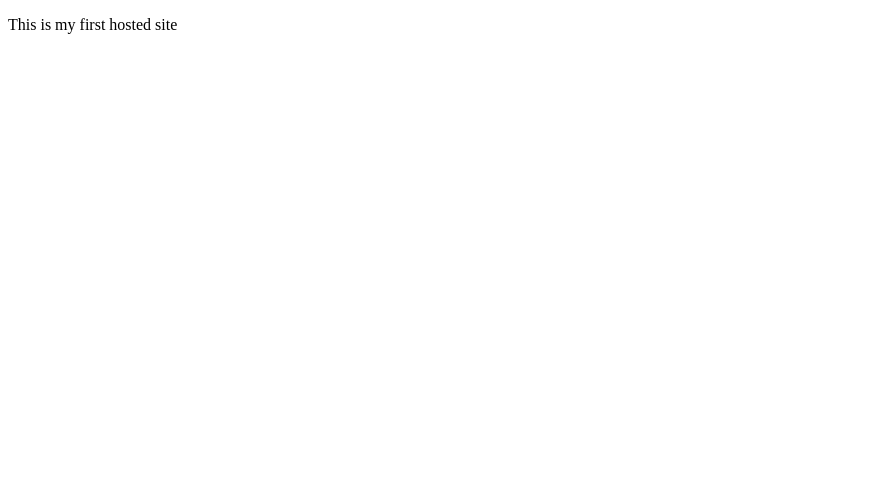
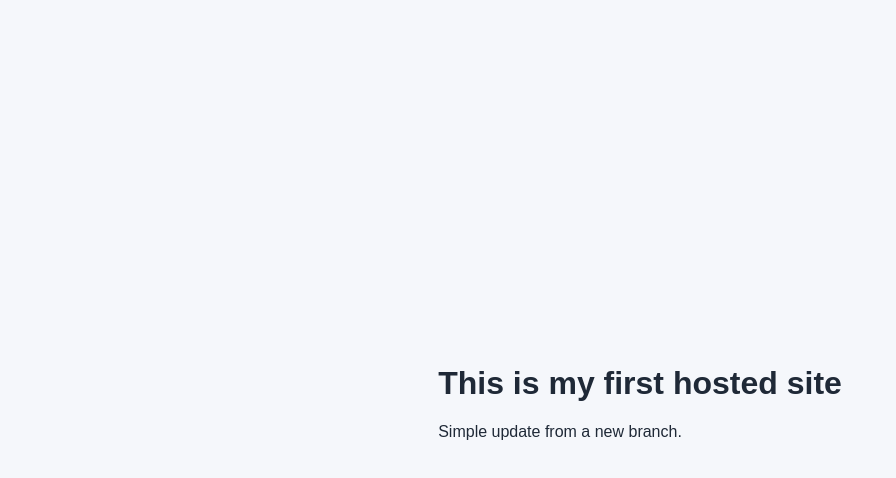
Before and after one commit to asier-dev-team/vercel-hosting, a plain HTML site: page first_iteration_site/index.html in a window 1280 px wide. Shown: the whole page, without its empty margins (0-896 px from the left). Drawn offline with Linux system fonts and the light colour scheme.

Commit message:
Make simple style and content updates to first iteration site

```diff
--- a/first_iteration_site/index.html
+++ b/first_iteration_site/index.html
@@ -4,8 +4,22 @@
   <meta charset="UTF-8">
   <meta name="viewport" content="width=device-width, initial-scale=1.0">
   <title>First Hosted Site</title>
+  <style>
+    body {
+      font-family: Arial, sans-serif;
+      margin: 0;
+      display: grid;
+      place-items: center;
+      min-height: 100vh;
+      background: #f5f7fb;
+      color: #1f2937;
+    }
+  </style>
 </head>
 <body>
-  <p>This is my first hosted site</p>
+  <main>
+    <h1>This is my first hosted site</h1>
+    <p>Simple update from a new branch.</p>
+  </main>
 </body>
 </html>
```
